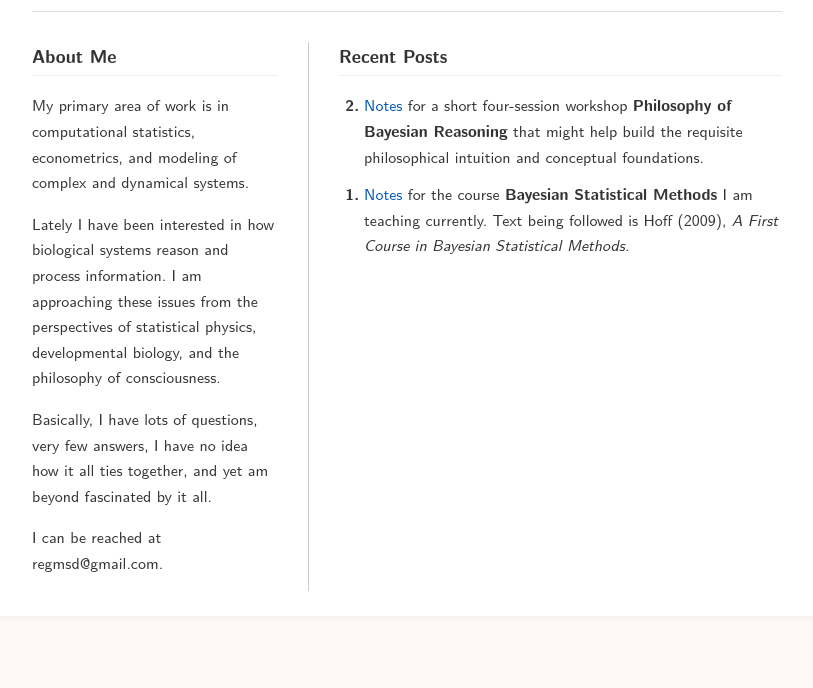
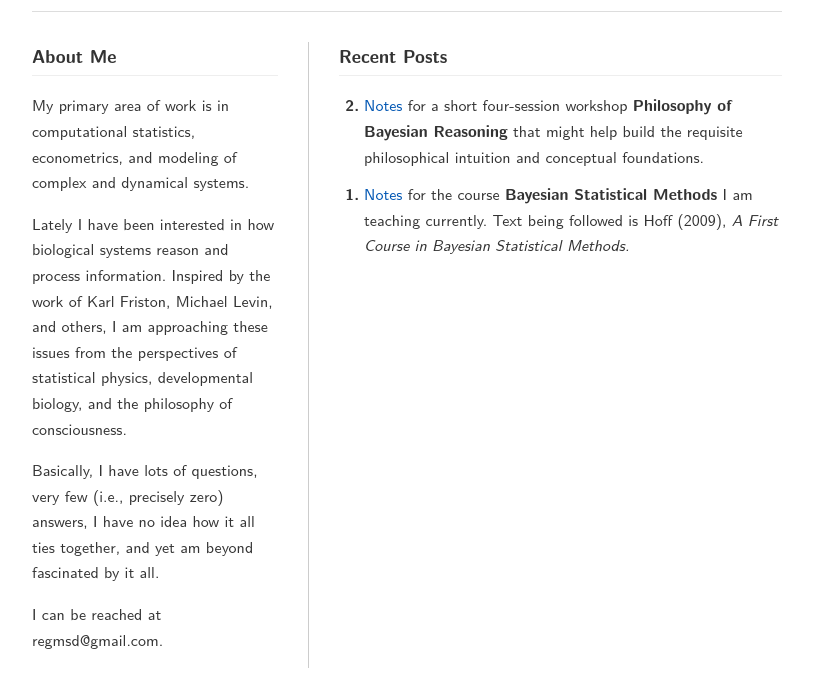
Before and after one commit to regmsd/regmsd.github.io, a plain HTML site: page index.html in a window 1280 px wide. Shown: the part 126-814 px from the top of the page, without its empty margins (233-1046 px from the left). Drawn offline with Linux system fonts and the light colour scheme.

Commit message:
Update index.html

```diff
--- a/index.html
+++ b/index.html
@@ -22,7 +22,7 @@
                 <section class="links-section">
                     <h3>About Me</h3>
                     <ul>
-                        <p>My primary area of work is in computational statistics, econometrics, and modeling of complex and dynamical systems.</p><p>Lately I have been interested in how biological systems reason and process information. I am approaching these issues from the perspectives of statistical physics, developmental biology, and the philosophy of consciousness.</p> <p>Basically, I have lots of questions, very few answers, I have no idea how it all ties together, and yet am beyond fascinated by it all.</p> <p>I can be reached at regmsd@gmail.com.</p>
+                        <p>My primary area of work is in computational statistics, econometrics, and modeling of complex and dynamical systems.</p><p>Lately I have been interested in how biological systems reason and process information. Inspired by the work of Karl Friston, Michael Levin, and others, I am approaching these issues from the perspectives of statistical physics, developmental biology, and the philosophy of consciousness.</p> <p>Basically, I have lots of questions, very few (i.e., precisely zero) answers, I have no idea how it all ties together, and yet am beyond fascinated by it all.</p> <p>I can be reached at regmsd@gmail.com.</p>
                     </ul>
                 </section>
 
```
